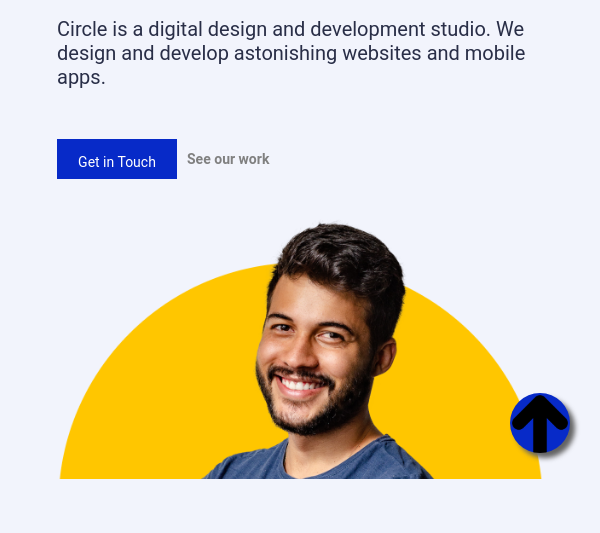
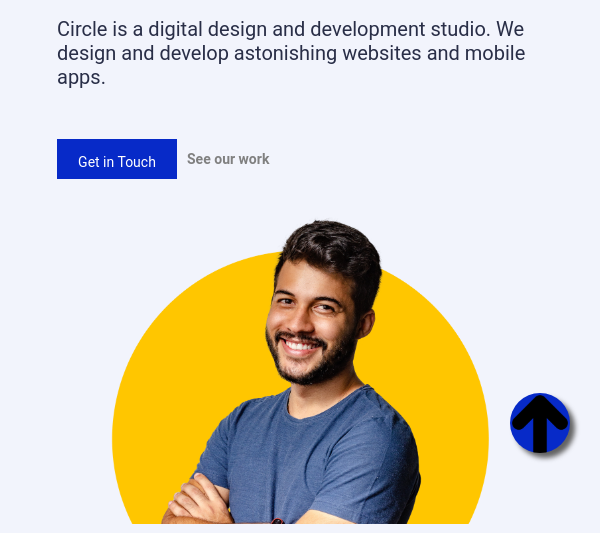
Before and after one commit to FranRevi8/circle-project-ironhack, a plain HTML site: page homepage/home.html in a window 600 px wide. Shown: the part 267-800 px from the top of the page. Drawn offline with Linux system fonts and the light colour scheme.

Commit message:
minor fixes on responsiveness

```diff
--- a/homepage/home.css
+++ b/homepage/home.css
@@ -1168,8 +1168,8 @@ body {
   .background-hero {
     background-image: url(../assets/hero-section/hero-image.png);
     background-size: cover;
-    width: 90%;
-    height: 270px;
+    width: 70%;
+    height: 315px;
   }
 
   .section1-texts {
```
